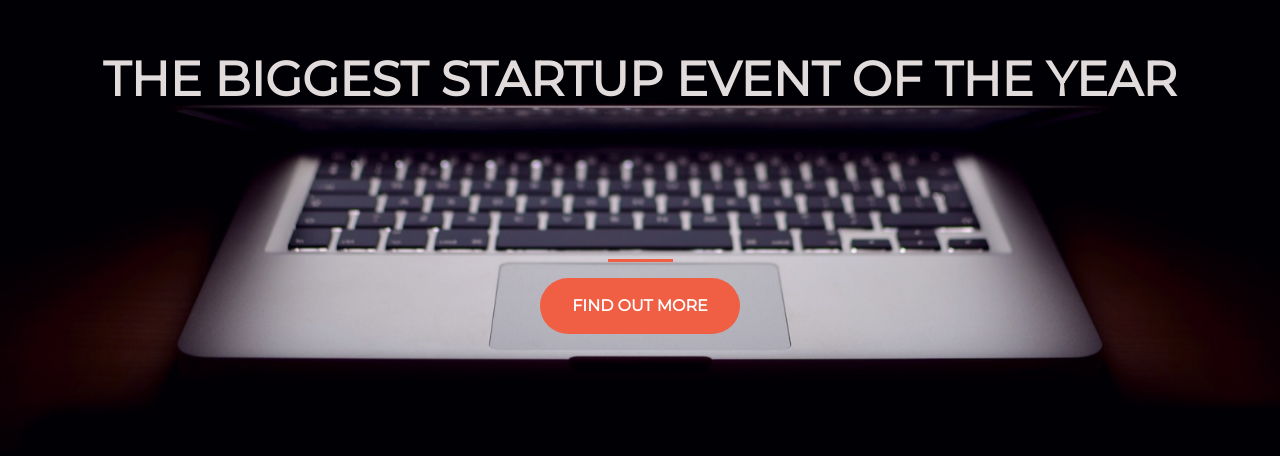
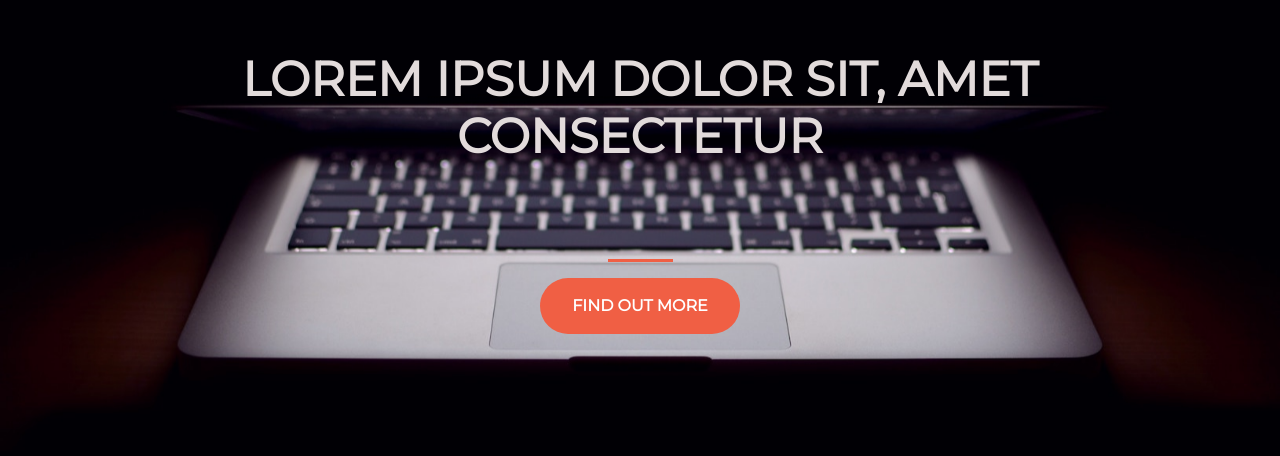
Before and after one commit to bguz/test-page, a plain HTML site: page index.html in a window 1280 px wide. Shown: the part 208-664 px from the top of the page. Drawn offline with nearby package versions, Linux system fonts and the light colour scheme.

Commit message:
Add files via upload

```diff
--- a/index.html
+++ b/index.html
@@ -16,7 +16,7 @@
       <div class="container d-flex align-items-center h-100">
         <div class="row">
           <header class="text-center col-12">
-            <h1 class="text-uppercase"><strong>The biggest startup event of the year</strong></h1>
+            <h1 class="text-uppercase"><strong>Lorem ipsum dolor sit, amet consectetur</strong></h1>
           </header>
           <div class="buffer"></div>
           <section class="text-center col-12">
```
